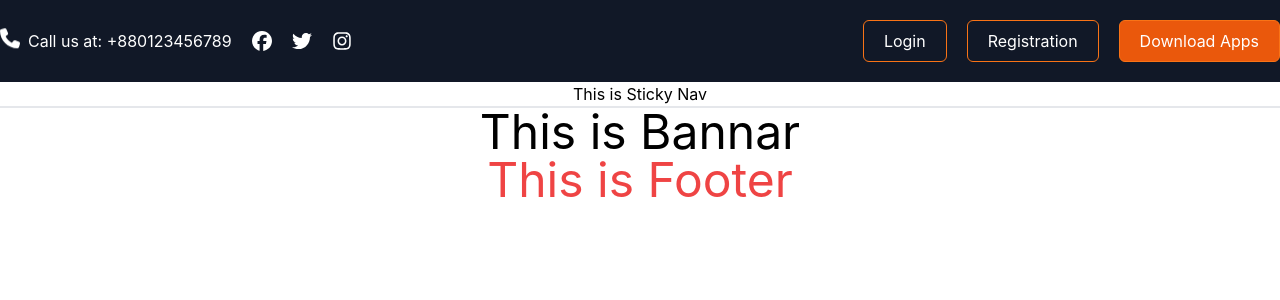
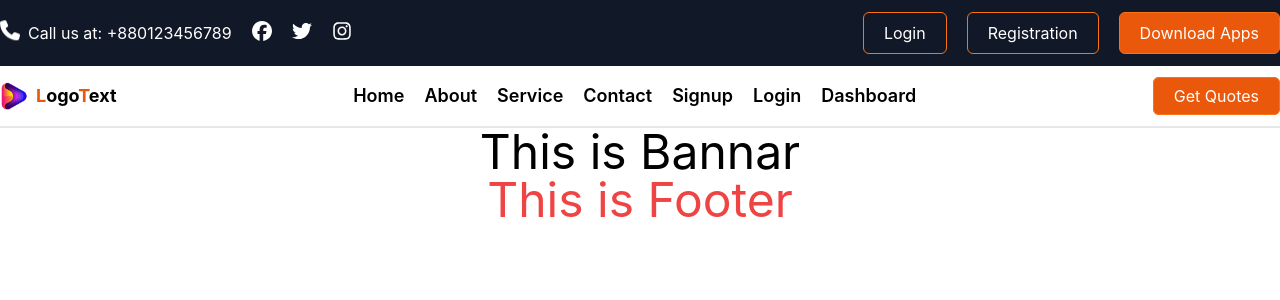
Before and after one commit to Ashraful2880/Dashboard-Registration, a React (Create React App) app: page / in a window 1280 px wide. Shown: the top 300 px of the page. Built offline with nearby package versions, Linux system fonts and the light colour scheme; what tw-elements would draw is missing.

Commit message:
Sticky Navbar Basic Design Added

```diff
--- a/src/Component/Shared/Header/StickyNav.js
+++ b/src/Component/Shared/Header/StickyNav.js
@@ -1,22 +1,50 @@
 import React from 'react';
 import { Link } from 'react-router-dom';
+import logo from "../../../Assests/Image/Logo.png";
 
 const StickyNav = () => {
     return (
         <div className="border-b-2 ">
-            {/*  <ul className=" flex items-center gap-x-5">
-                <li><Link to="/home">Home</Link></li>
-                <li><Link to="/home">About</Link></li>
-                <li><Link to="/home">Service</Link></li>
-                <li><Link to="/home">Contact</Link></li>
-                <li><Link to="/home">Signup</Link></li>
-                <li><Link to="/home">Login</Link></li>
-                <li><Link to="/home">Dashboard</Link></li>
-                <li><Link to="/home">
-                    <img src="https://avatars.githubusercontent.com/u/86690202?v=4" alt="User Img" className="h-10 w-10 rounded-full" />
-                </Link></li>
-            </ul> */}
-            This is Sticky Nav
+            <div className="container mx-auto py-4">
+                <div className="flex justify-between items-center">
+                    <div className="flex gap-x-2 items-center">
+                        <img src={logo} alt="Main Logo" className="h-7 w-7" />
+                        <p className="text-lg font-bold">
+                            <span className="text-orange-600">L</span>ogo
+                            <span className="text-orange-600">T</span>ext
+                        </p>
+                    </div>
+                    <div>
+                        <ul className="flex items-center gap-x-5 text-lg font-semibold">
+                            <li className="hover:text-orange-600 duration-300">
+                                <Link to="/home">Home</Link>
+                            </li>
+                            <li className="hover:text-orange-600 duration-300">
+                                <Link to="/about">About</Link>
+                            </li>
+                            <li className="hover:text-orange-600 duration-300">
+                                <Link to="/service">Service</Link>
+                            </li>
+                            <li className="hover:text-orange-600 duration-300">
+                                <Link to="/contact">Contact</Link>
+                            </li>
+                            <li className="hover:text-orange-600 duration-300">
+                                <Link to="/register">Signup</Link>
+                            </li>
+                            <li className="hover:text-orange-600 duration-300">
+                                <Link to="/login">Login</Link>
+                            </li>
+                            <li className="hover:text-orange-600 duration-300">
+                                <Link to="/dashboard">Dashboard</Link>
+                            </li>
+                        </ul>
+                    </div>
+                    <div>
+                        <Link to="/register"
+                            className="bg-orange-600 px-5 py-2 border border-orange-500 hover:bg-transparent duration-300 rounded-md text-white hover:text-black">Get Quotes</Link>
+                    </div>
+                </div>
+            </div>
         </div>
     );
 };
--- a/src/Component/Shared/Header/TopNav.js
+++ b/src/Component/Shared/Header/TopNav.js
@@ -6,18 +6,26 @@ import { Link } from 'react-router-dom';
 
 const TopNav = () => {
     return (
-        <div className="bg-gray-900 py-5">
+        <div className="bg-gray-900 py-3">
             <div className="container mx-auto">
                 <div className="flex justify-between items-center">
                     {/* Left Social Menu Area */}
                     <div className="flex gap-x-5 items-center text-white">
                         <div className="flex gap-x-2">
                             <FontAwesomeIcon icon={faPhone} className="w-5 h-5 animate-bounce" />
-                            <p>Call us at: +880123456789</p>
+                            <a href="tel:+880123456789">
+                                <p>Call us at: +880123456789</p>
+                            </a>
                         </div>
-                        <FontAwesomeIcon icon={faFacebook} className="w-5 h-5" />
-                        <FontAwesomeIcon icon={faTwitter} className="w-5 h-5" />
-                        <FontAwesomeIcon icon={faInstagram} className="w-5 h-5" />
+                        <a href="https://www.facebook.com" target="blank">
+                            <FontAwesomeIcon icon={faFacebook} className="w-5 h-5 hover:text-orange-600 hover:scale-125 duration-300" />
+                        </a>
+                        <a href="https://www.twitter.com" target="blank">
+                            <FontAwesomeIcon icon={faTwitter} className="w-5 h-5 hover:text-orange-600 hover:scale-125 duration-300" />
+                        </a>
+                        <a href="https://www.instragram.com" target="blank">
+                            <FontAwesomeIcon icon={faInstagram} className="w-5 h-5 hover:text-orange-600 hover:scale-125 duration-300" />
+                        </a>
                     </div>
                     {/* Right Menu Area */}
                     <div className="text-white flex items-center gap-x-5">
```
